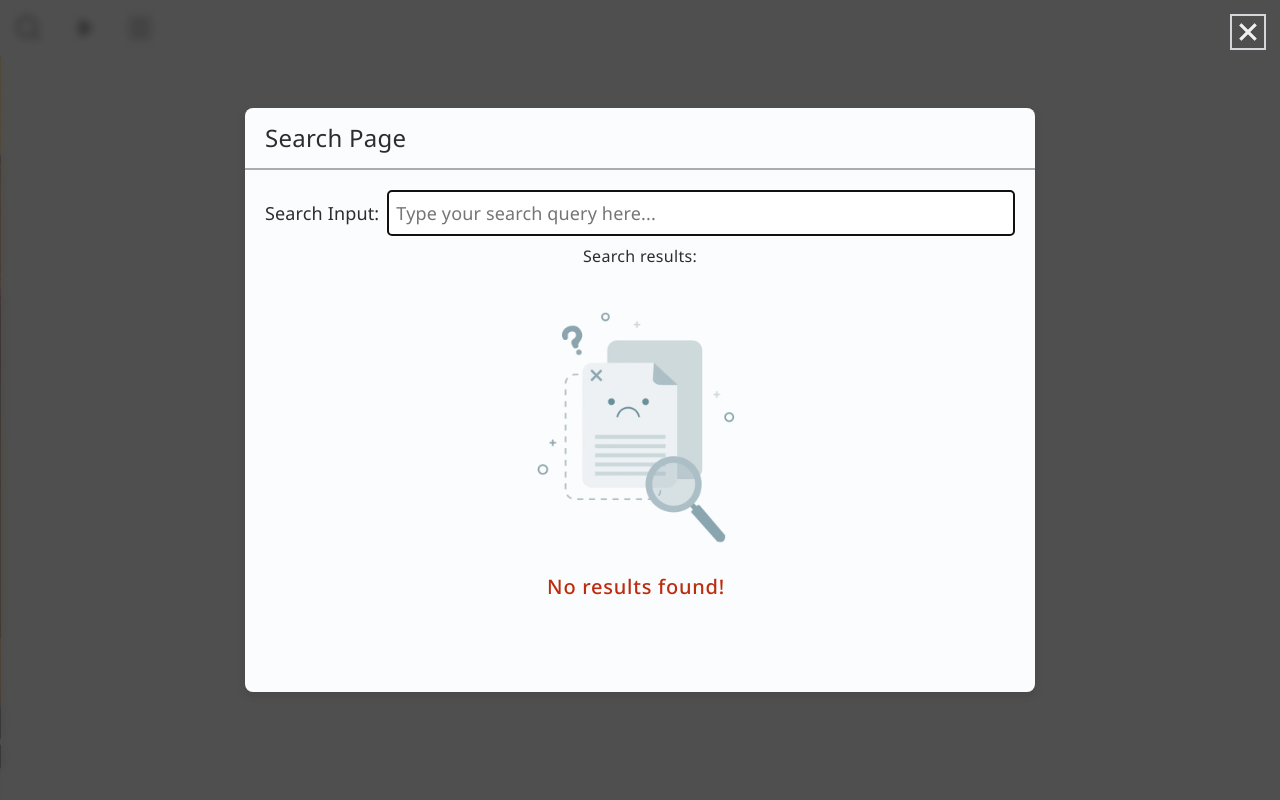
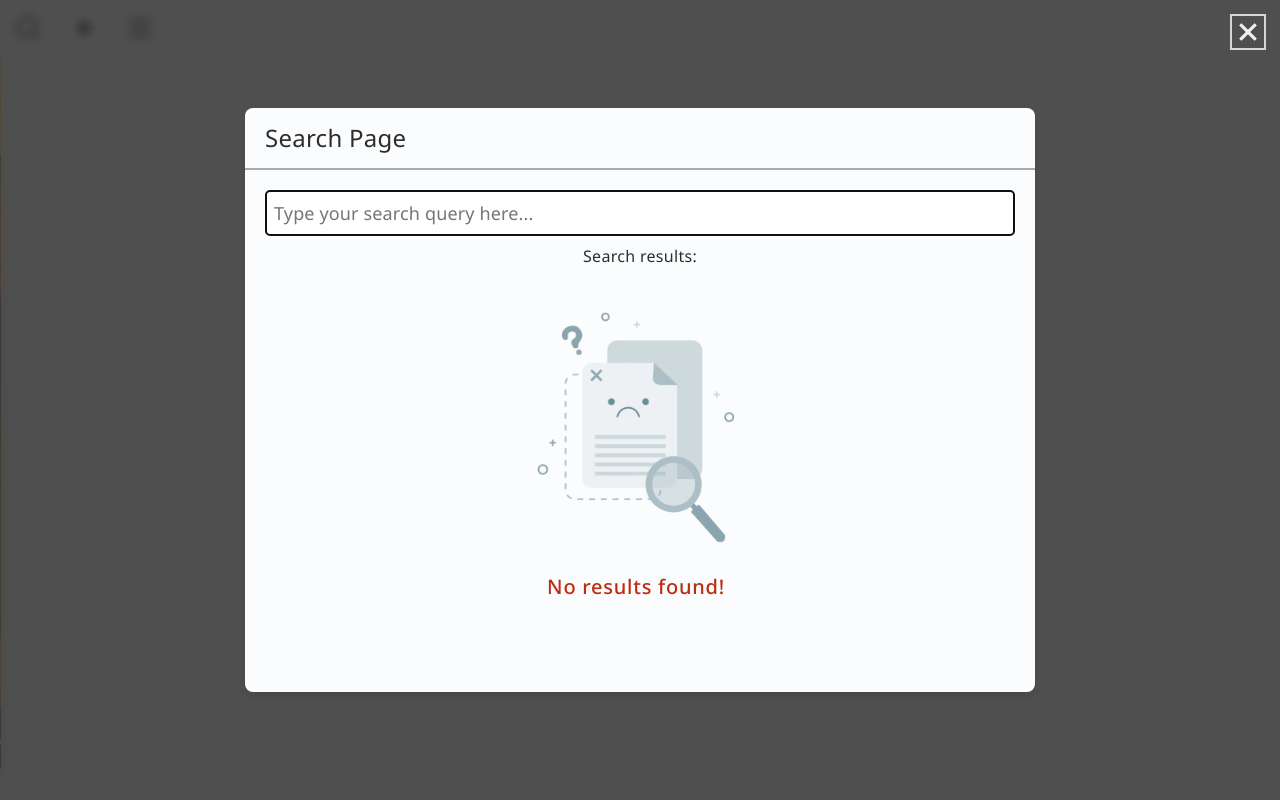
Before and after one commit to michac789/ngs-living-pictures, a React (Create React App) app: page / in a window 1280 px wide. Both pictures are taken after a click on the icon 28 px from the left and 28 px from the top of the page. Shown: the top 800 px of the page. Built offline with nearby package versions, Linux system fonts and the light colour scheme.

Commit message:
fix: remove label from input, fix alignment issue when label is empty

```diff
--- a/src/components/Input/Input.tsx
+++ b/src/components/Input/Input.tsx
@@ -22,7 +22,8 @@ export const Input = ({
 
   return (
     <InputContainer data-full-width={fullWidth}>
-      <Text as="span" variant="body1"
+      {label && (
+        <Text variant="body1"
           onClick={handleLabelClick}
           style={{
             whiteSpace: "nowrap",
@@ -30,6 +31,7 @@ export const Input = ({
         >
           {label}
         </Text>
+      )}
       <StyledInput
         type="text"
         value={value}
--- a/src/components/PageLayout/SearchModal.tsx
+++ b/src/components/PageLayout/SearchModal.tsx
@@ -36,7 +36,6 @@ export const SearchModal = ({
   return (
     <Modal isOpen={isOpen} onClose={onClose} title="Search Page">
       <Input
-        label="Search Input:"
         value={searchValue}
         onChange={(e) => setSearchValue(e.target.value)}
         placeholder="Type your search query here..."
```
Lines whose indentation alone changed are shown as unchanged.
